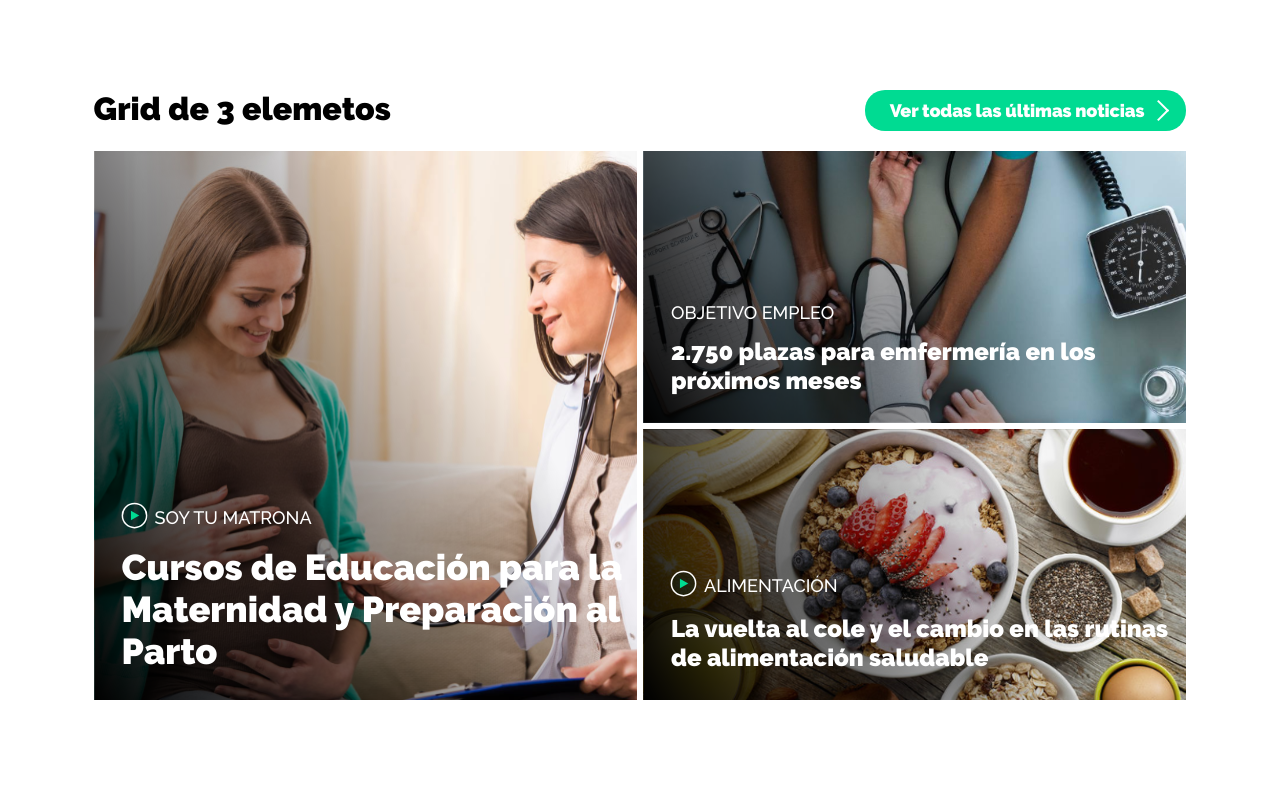
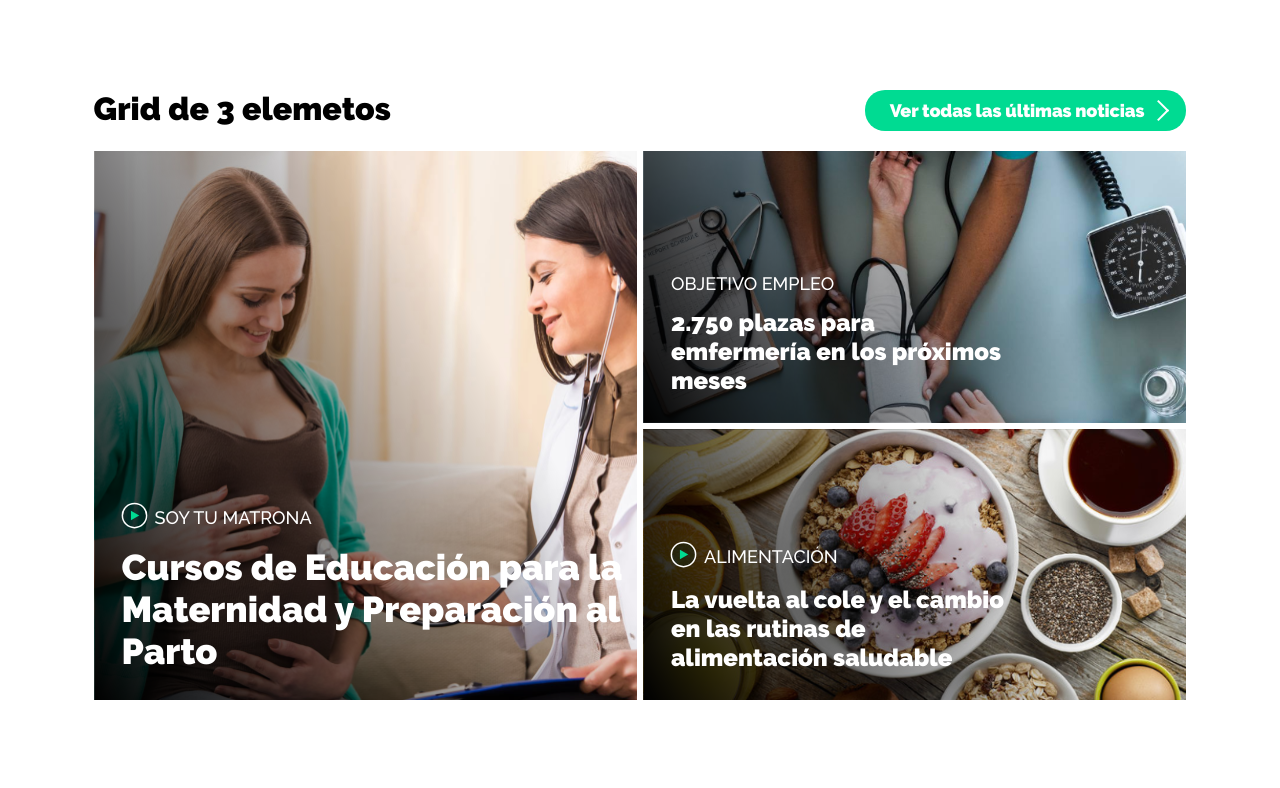
Before and after one commit to mariadev/wildoom-Technical-Test-React, a React (Create React App) app: page / in a window 1280 px wide. Shown: the top 788 px of the page. Built offline with nearby package versions, Linux system fonts and the light colour scheme.

Commit message:
fix margins

```diff
--- a/src/components/modules/InnerTextGridTitle.js
+++ b/src/components/modules/InnerTextGridTitle.js
@@ -3,9 +3,9 @@ import React from 'react';
 const InnerTextTitle = ({ titleSize, title }) => {
   return (
     <div className="text-grid-title">
-      <a href="home" className={`text-grid-title__${titleSize}`}>
+      <h1 className={`text-grid-title__${titleSize}`}><a href="home">
         {title}
-      </a>
+      </a></h1>
       </div>
   );
 };
--- a/src/styles/App.css
+++ b/src/styles/App.css
@@ -237,7 +237,7 @@ body {
 
 @media all and (min-width: 1200px) {
   .text-grid-title__l {
-    margin-right: 160px; }
+    margin-right: 182px; }
   .text-grid-title__m {
     margin-right: 30px; } }
 
--- a/src/styles/modules/_innerTextGridTitle.scss
+++ b/src/styles/modules/_innerTextGridTitle.scss
@@ -22,7 +22,7 @@
 
     .text-grid-title{
         &__l{
-            margin-right: 160px;
+            margin-right: 182px;
         }
         &__m{
             margin-right: 30px;
```
